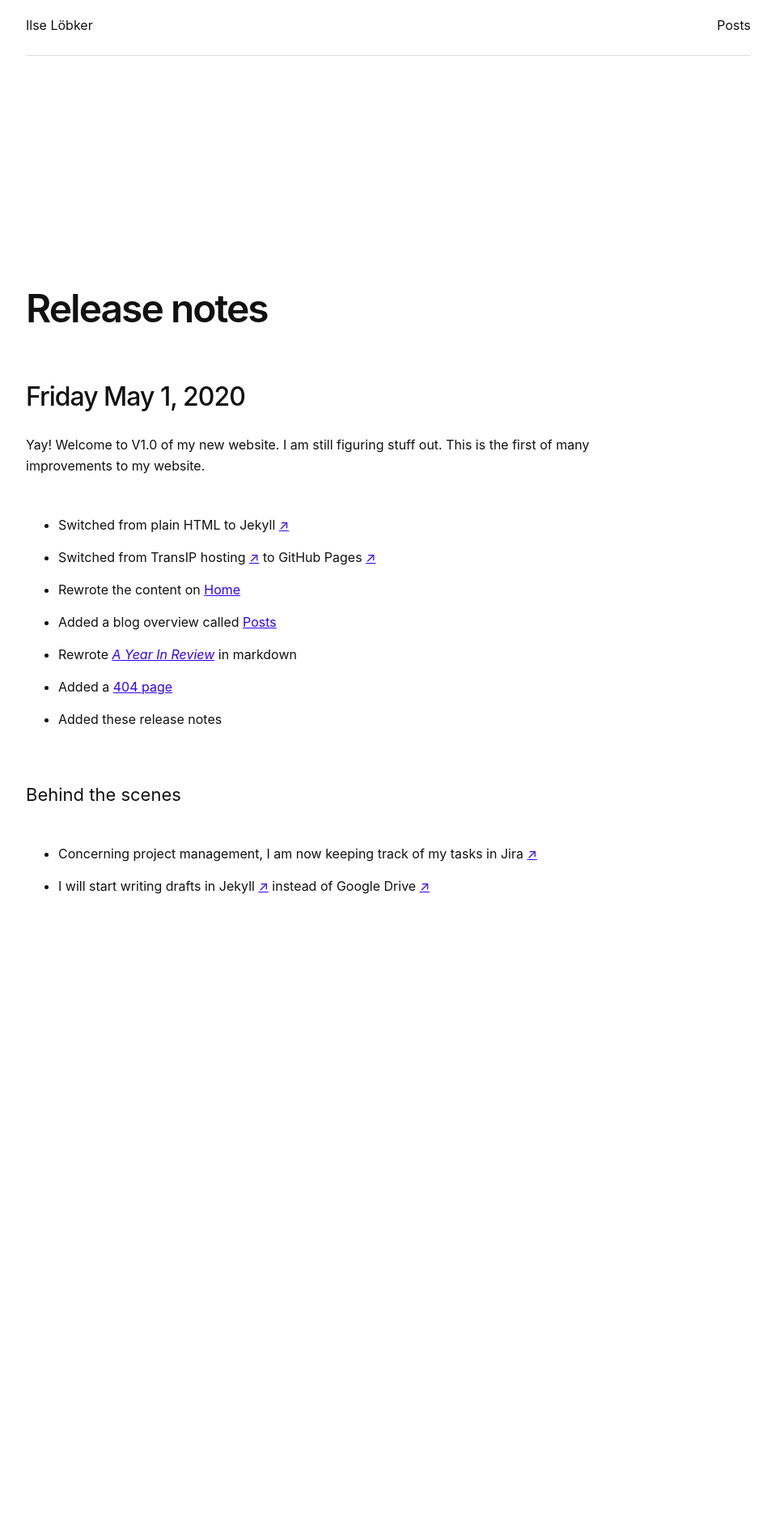
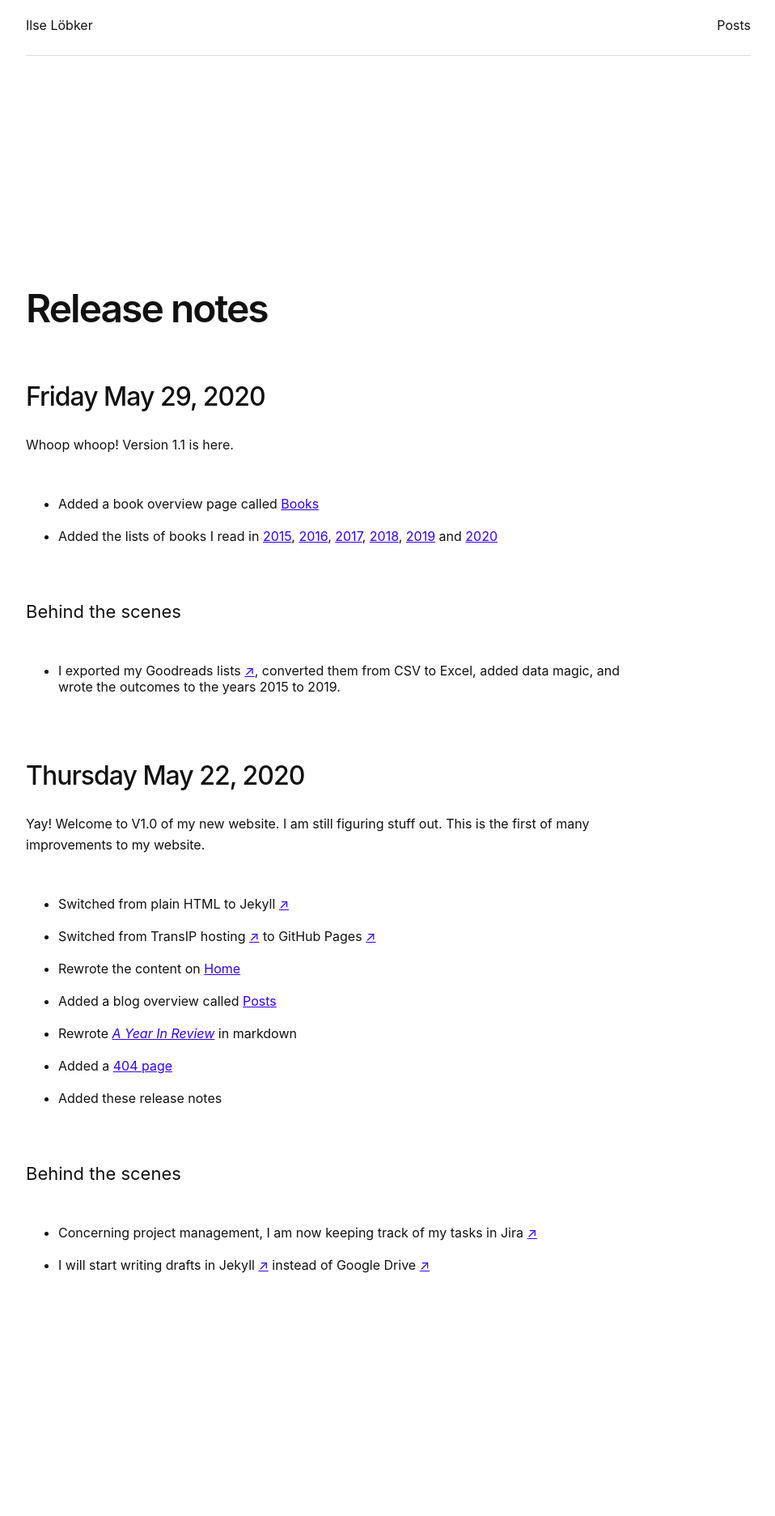
Before and after one commit to imlsw/imlsw.github.io, a Jekyll site: the page built from release-notes.md, in a window 1280 px wide. Shown: the whole page at 81% size, without its empty margins (168-1126 px from the left). Built offline with Jekyll 4.4.1, drawn with Linux system fonts in a browser that asks for light colours; some web fonts are replaced; before the commit the page ends 1404 px from its top, so only the background shows below that.

Commit message:
Version 1.1, includes books

```diff
--- a/release-notes.md
+++ b/release-notes.md
@@ -5,7 +5,16 @@ permalink: /roadmap/
 ---
 
 # Release notes
-## Friday May 1, 2020
+## Friday May 29, 2020
+Whoop whoop! Version 1.1 is here.
+
+- Added a book overview page called [Books](https://ilselobker.com/books)
+- Added the lists of books I read in [2015](https://ilselobker.com/books-2015/), [2016](https://ilselobker.com/books-2016/), [2017](https://ilselobker.com/books-2017/), [2018](https://ilselobker.com/books-2018/), [2019](https://ilselobker.com/books-2019/) and [2020](https://ilselobker.com/books-2020/)
+
+### Behind the scenes
+- I exported my Goodreads lists [&#8599;](https://www.goodreads.com/ilseml), converted them from CSV to Excel, added data magic, and wrote the outcomes to the years 2015 to 2019.
+
+## Thursday May 22, 2020
 Yay! Welcome to V1.0 of my new website. I am still figuring stuff out. This is the first of many improvements to my website.
 
 - Switched from plain HTML to Jekyll [&#8599;](https://jekyllrb.com)
```
Also changed, not shown: archive.md (+1 -1 lines), books.md (added, +11 -0 lines).
